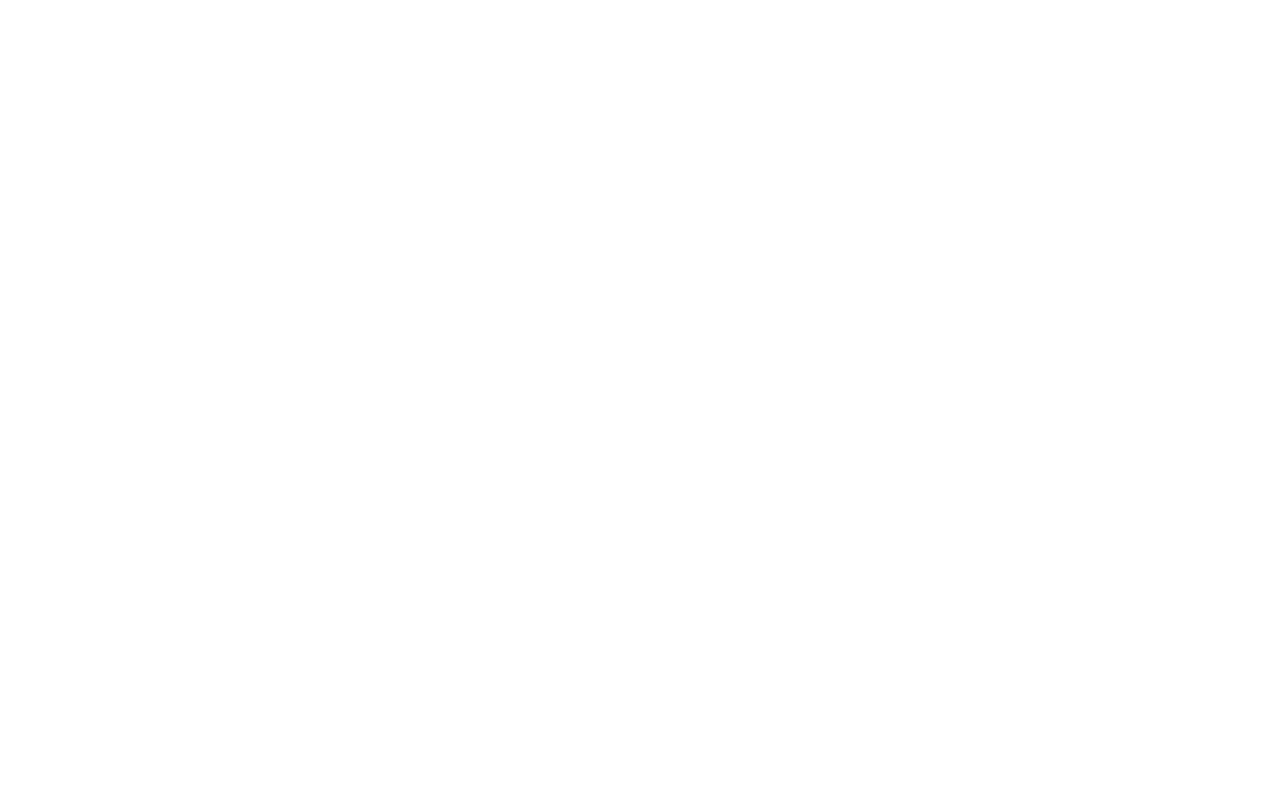
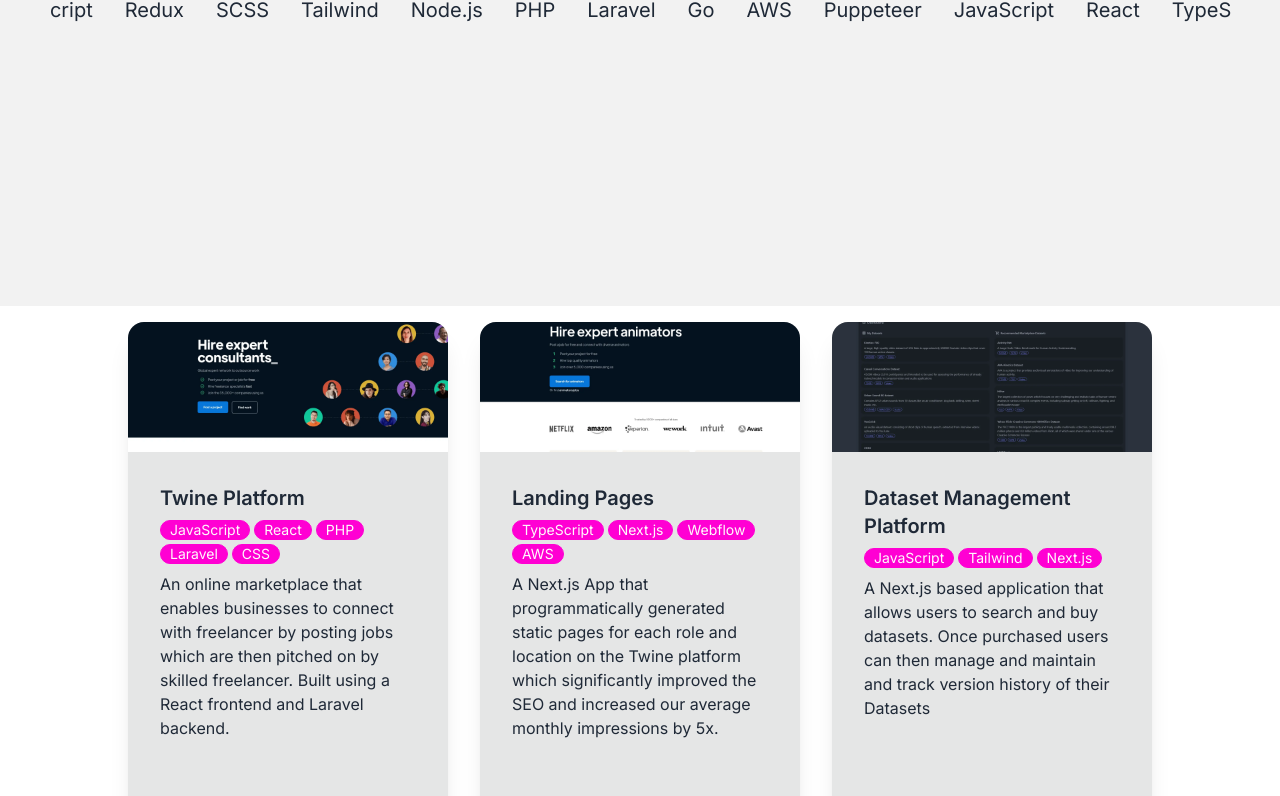
Before and after one commit to Nabeel-Ahmed/my-portfolio, a Next.js app: page /personal-portfolio/ in a window 1280 px wide. Before the commit this address had no page. Shown: the part 494-1290 px from the top of the page. Before the commit the page ends 800 px from the top, so only its background shows below. Built offline with nearby package versions, Linux system fonts and the light colour scheme.

Commit message:
fix: updated cards and image paths

```diff
--- a/next.config.js
+++ b/next.config.js
@@ -1,6 +1,7 @@
 /** @type {import('next').NextConfig} */
 const nextConfig = {
-  output: "export",
+  // output: "export",
+  basePath: "/personal-portfolio",
   images: {
     domains: ["s3-eu-west-1.amazonaws.com"],
   },
--- a/src/app/components/ProjectCard.jsx
+++ b/src/app/components/ProjectCard.jsx
@@ -9,7 +9,6 @@ function ProjectCard({ imageUrl, altText, title, badges, description }) {
           alt={altText}
           width={500}
           height={100}
-          basePath="/my-portfolio"
           // You can adjust width and height props as needed
         />
       </figure>
--- a/src/app/components/ProjectCards.jsx
+++ b/src/app/components/ProjectCards.jsx
@@ -7,9 +7,9 @@ import { motion } from "framer-motion";
 export default function ProjectCard({ project, company }) {
   return (
     <div
-      className={`card flex-shrink-0 w-1/4 ${
+      className={`card flex-shrink-0 flex-grow-0 lg:w-1/4 ${
         company === "Huel" ? "bg-white" : "bg-base-300"
-      } shadow-xl mb-4 mt-4`}
+      } shadow-xl mb-4 mt-4 w-4/5 `}
     >
       {project.imageUrl && (
         <figure>
@@ -18,14 +18,12 @@ export default function ProjectCard({ project, company }) {
             alt={project.altText}
             width={800}
             height={200}
-
-        basePath="/my-portfolio"
           />
         </figure>
       )}
       <div className="card-body flex flex-col h-full">
         <h2 className="card-title">{project.name}</h2>
-        <div className="flex gap-1">
+        <div className="flex gap-1 flex-wrap">
           {project.languages.map((language, langIndex) => (
             <div key={langIndex} className="badge badge-secondary">
               {language}
--- a/src/app/data.js
+++ b/src/app/data.js
@@ -94,7 +94,7 @@ export const employmentHistory = [
           "RailPoint Screens use multiple data feeds to display up-to-the-minute travel information in both touch screen and non touchscreen format at train stations all across the UK. They can be used to plan journeys, as live departure boards, maps, to display station information and provide vital information to passengers such as distruptions and engineering works.",
         languages: ["JavaScript", "HTML", "CSS", "MQTT"],
         link: "https://www.twine.net/find/animators",
-        imageUrl: "/my-portfolio/railpoint.webp",
+        imageUrl: "/railpoint.webp",
       },
       {
         name: "RailPay",
--- a/src/app/page.tsx
+++ b/src/app/page.tsx
@@ -12,7 +12,7 @@ export default function Home() {
 
   return (
     <div>
-      <div className="hero min-h-screen bg-base-200">
+      <div className="hero min-h-screen max-w-screen bg-base-200">
         <div className="hero-content text-center flex-col">
           <div className="max-w-md">
             <h1 className="text-5xl font-bold">Nabeel Ahmed</h1>
```
